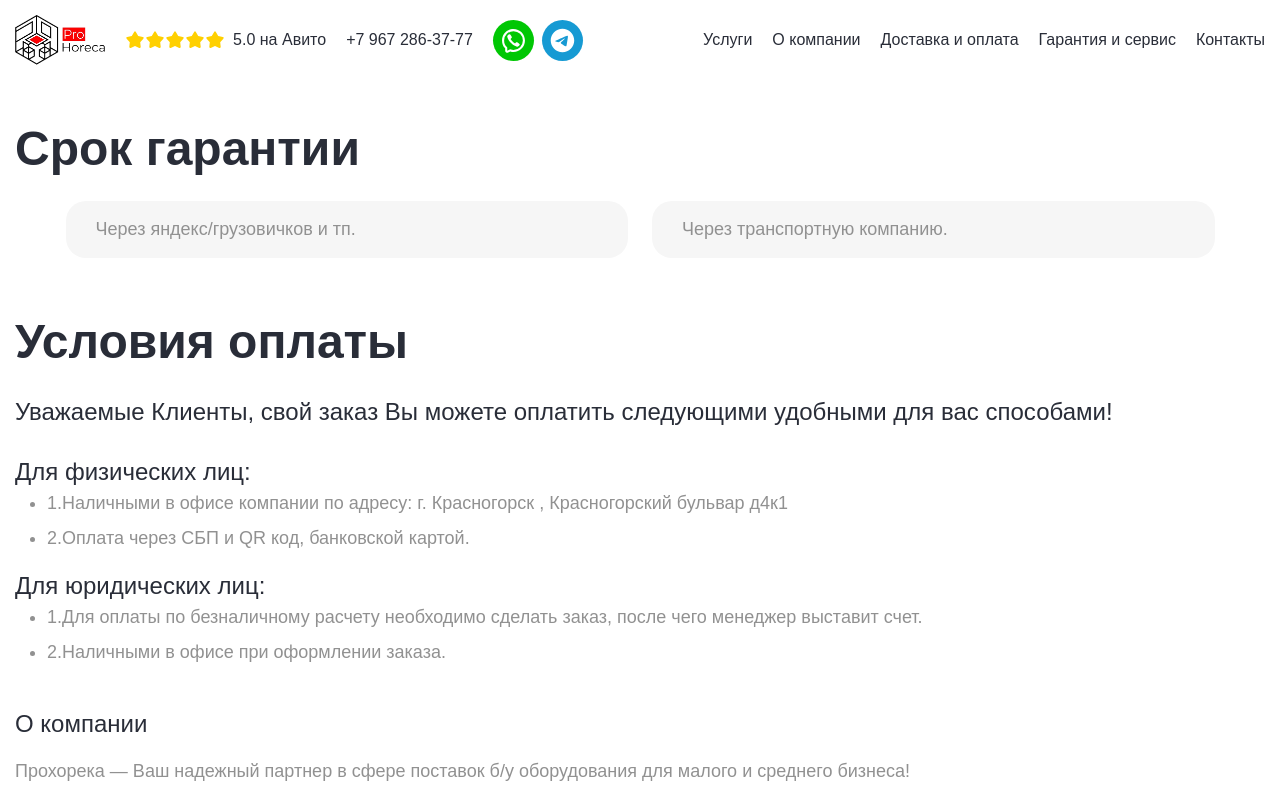
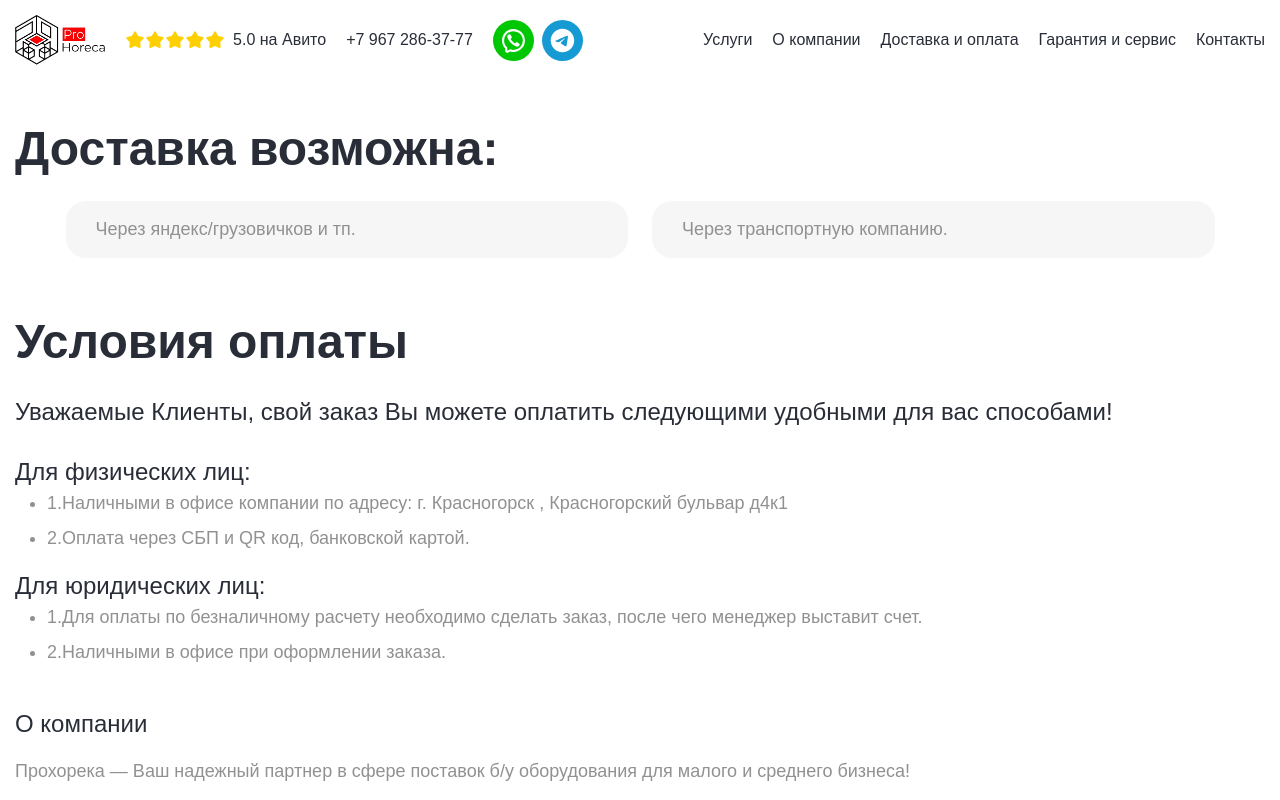
Before and after one commit to GreenTea-so/pro-horica, a Next.js app: page /pro-horica/delivery in a window 1280 px wide. Shown: the top 800 px of the page. Built offline with nearby package versions, Linux system fonts and the light colour scheme.

Commit message:
Update page.jsx

```diff
--- a/src/app/delivery/page.jsx
+++ b/src/app/delivery/page.jsx
@@ -13,7 +13,7 @@ const items = [
 export default function Delivery() {
   return (
     <main>
-      <BlockItems title="Срок гарантии" items={items} />
+      <BlockItems title="Доставка возможна:" items={items} />
       <span className="title mb-3">Условия оплаты</span>
       <p className="sub-title mb-4">Уважаемые Клиенты, свой заказ Вы можете оплатить следующими удобными для вас способами!</p>
       <span className="sub-title">Для физических лиц:</span>
```
